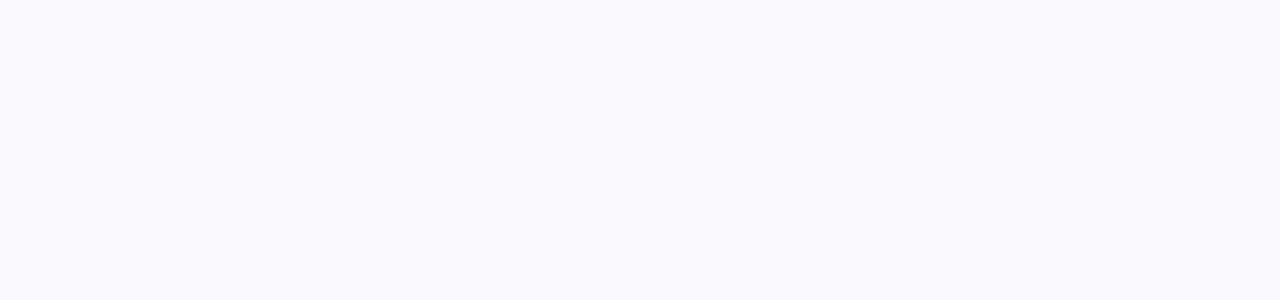
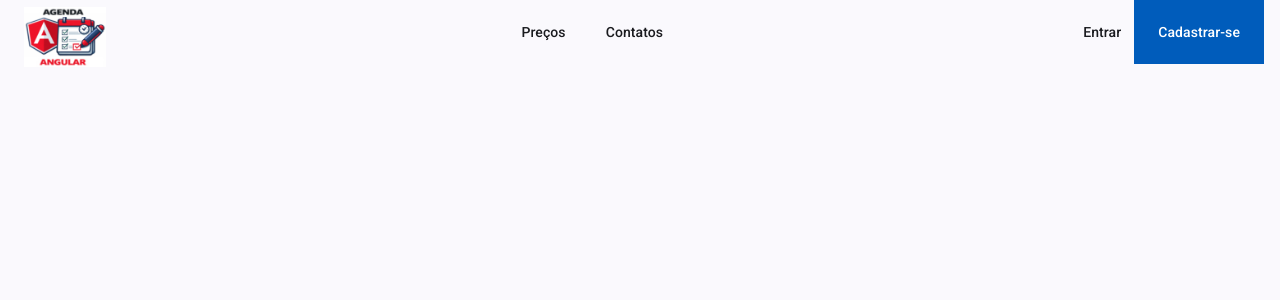
Before and after one commit to LohanRosa/agendador-tarefas-front, an Angular app: page / in a window 1280 px wide. Shown: the top 300 px of the page. Built offline with nearby package versions, Linux system fonts and the light colour scheme.

Commit message:
create app top menu

```diff
--- a/angular.json
+++ b/angular.json
@@ -24,6 +24,7 @@
             "tsConfig": "tsconfig.app.json",
             "inlineStyleLanguage": "scss",
             "assets": [
+              "src/assets",
               {
                 "glob": "**/*",
                 "input": "public"
--- a/src/app/app.html
+++ b/src/app/app.html
@@ -1 +1,2 @@
+<app-top-menu />
 <router-outlet />
--- a/src/app/app.ts
+++ b/src/app/app.ts
@@ -1,10 +1,11 @@
 import { Component, signal } from '@angular/core';
 import { RouterOutlet } from '@angular/router';
 import { Register } from './pages/register/register';
+import { TopMenu } from './shared/components/global/top-menu/top-menu';
 
 @Component({
   selector: 'app-root',
-  imports: [RouterOutlet],
+  imports: [RouterOutlet, TopMenu],
   templateUrl: './app.html',
   styleUrl: './app.scss'
 })
--- /dev/null
+++ b/src/app/shared/components/global/top-menu/top-menu.html
@@ -0,0 +1,18 @@
+<mat-toolbar class="app-top-manu-toolbar">
+    <span class="logo">
+        <a routerLink="/">
+            <img [src]="appLogo" alt="Logo" class="logo-img" />
+        </a>
+    </span>
+
+    <span class="spacer"></span>
+
+    <a mat-button>Preços</a>
+    <a mat-button>Contatos</a>
+
+
+    <span class="spacer"></span>
+
+    <button mat-button>Entrar</button>
+    <button mat-button routerLink="/register" matButton="filled">Cadastrar-se</button>
+</mat-toolbar>
--- /dev/null
+++ b/src/app/shared/components/global/top-menu/top-menu.scss
@@ -0,0 +1,32 @@
+.app-top-manu-toolbar {
+  display: flex;
+  justify-content: space-between;
+  align-items: center;
+}
+
+.app-top-manu-toolbar .logo{
+  display: flex;
+  align-items: center;
+}
+
+.app-top-manu-toolbar .logo-img{
+  height: 60px;
+  width: auto;
+  max-width: 100%;
+  padding-top: 10px;
+  display: block;
+}
+
+.app-top-manu-toolbar .spacer {
+  flex: 1 1 auto;
+}
+
+.app-top-manu-toolbar a {
+  text-decoration: none;
+  margin: 0 8px;
+}
+
+.app-top-manu-toolbar button {
+  border-radius: 0px;
+  height: 100%;
+}
--- /dev/null
+++ b/src/app/shared/components/global/top-menu/top-menu.ts
@@ -0,0 +1,15 @@
+import { Component } from '@angular/core';
+import { MatButtonModule } from '@angular/material/button';
+import { MatIconModule } from '@angular/material/icon';
+import { MatToolbarModule } from '@angular/material/toolbar';
+import { RouterModule } from '@angular/router';
+
+@Component({
+  selector: 'app-top-menu',
+  imports: [MatToolbarModule, MatButtonModule, MatIconModule, RouterModule],
+  templateUrl: './top-menu.html',
+  styleUrl: './top-menu.scss',
+})
+export class TopMenu {
+  appLogo = 'assets/logo-agendador2.png';
+}
```
Also changed, not shown: src/assets/logo-agendador2.png (added), 1 other file (tests, documents, lock files or other folders).
